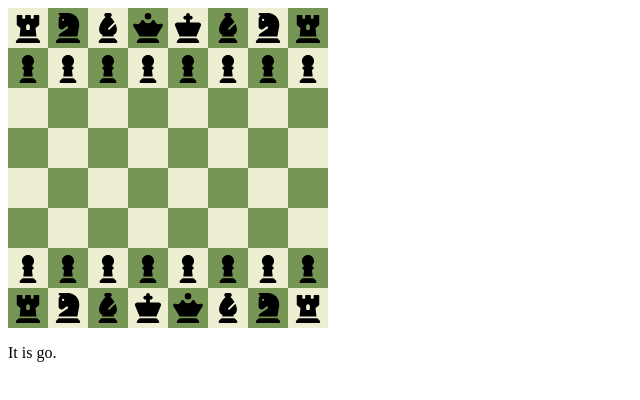
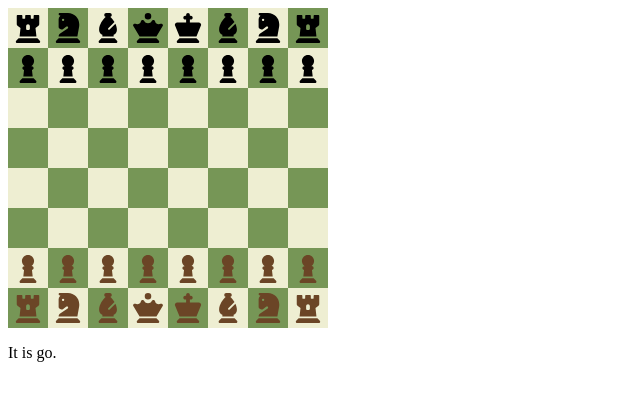
Before and after one commit to vishalsingh2972/JS-Chess, a plain HTML site: page index.html in a window 1280 px wide. Shown: the whole page, without its empty margins (0-640 px from the left). Drawn offline with Linux system fonts and the light colour scheme.

Commit message:
board set

```diff
--- a/app.js
+++ b/app.js
@@ -11,7 +11,7 @@ const startPieces = [
     '', '', '', '', '', '', '', '',
     '', '', '', '', '', '', '', '',
     pawn, pawn, pawn, pawn, pawn, pawn, pawn, pawn,
-    rook, knight, bishop, king, queen, bishop, knight, rook,
+    rook, knight, bishop, queen, king, bishop, knight, rook,
 ];
 
 function createBoard(){
@@ -23,15 +23,24 @@ function createBoard(){
 
       square.setAttribute('square-id', index) //like document.createElement allows us to create html elements dynamically via js similarly .setAttribute helps us change the properties or basically make changes inside html elements via js //The setAttribute() method can be used to modify the attributes of any HTML element, whether it was created dynamically using document.createElement() or obtained from the DOM using methods like document.querySelector() //When I mention "obtained from the DOM," it means accessing HTML elements in JavaScript and treating them as objects
                                               //so here we have set a 'square-id' for each element as it loops thorugh the array and the value of that 'square-id' for each element is its index value
-      //square.classList.add('green');
-      const row = Math.floor((63 - index) / 8) + 1;
+
+      const row = Math.floor((63 - index) / 8) + 1; //index startion from 0 to 63
       if(row % 2 === 0){
         square.classList.add(index % 2 === 0 ? "beige" : "green");
       }
       else{
         square.classList.add(index % 2 === 0 ? "green" : "beige");
       }
+
+      if(index <= 15){
+        square.firstElementChild.firstElementChild.classList.add('black');//square class first child is piece class, piece class first child is svg
+      }
+
+      if(index >= 48){
+        square.firstElementChild.firstElementChild.classList.add('brown');
+      }
       gameBoard.append(square);//at each loop we are putting these small squares onto out gameBoard
-    });}
+    })
+}
 
     createBoard();
--- a/style.css
+++ b/style.css
@@ -17,9 +17,17 @@
 }
 
 .beige{ /*alternate square colors*/
-  background-color: rgb(238, 238, 210);
+  background-color: rgb(238,238,210);
 }
 
 .green{ /*alternate square colors*/
   background-color: rgb(118, 150, 86);
 }
+
+.black{ /*pieces colors*/
+  fill: black; /*for changing colors of svg elements in css we use fill*/
+}
+
+.brown{ /*pieces colors*/
+  fill: rgb(107, 69, 38); /*for changing colors of svg elements in css we use fill*/
+}
```
